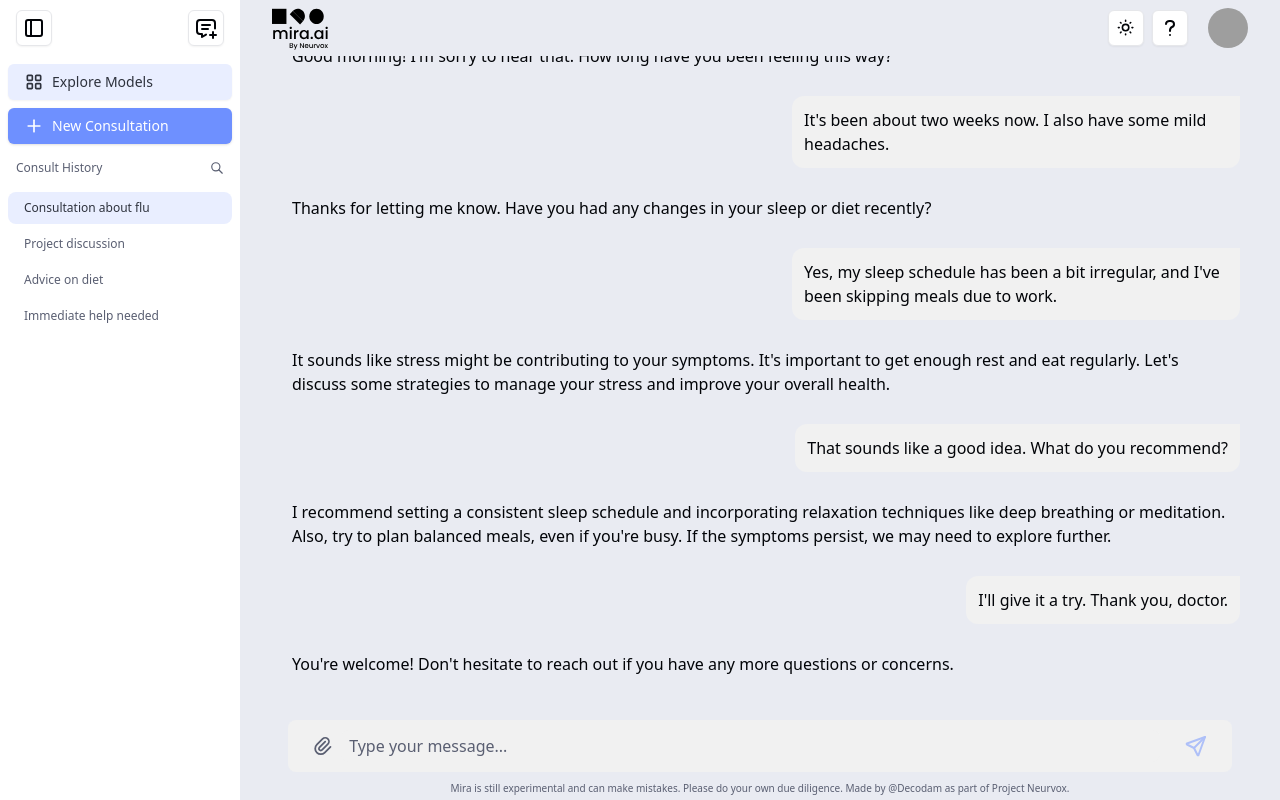
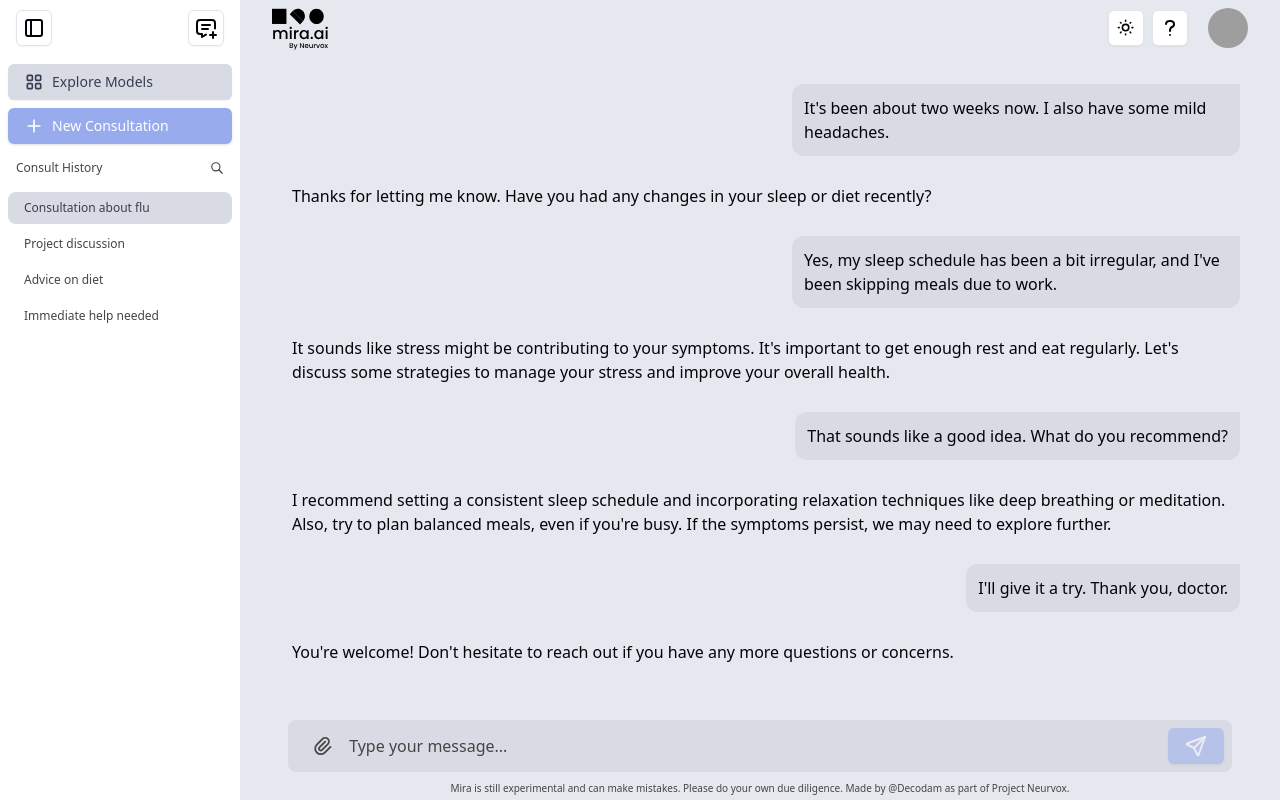
Before and after one commit to Decodam/mira, a Next.js app: page /c/1 in a window 1280 px wide. Built offline with nearby package versions, Linux system fonts and the light colour scheme; grey boxes are pictures that could not be loaded.

Commit message:
ui complete

```diff
--- a/src/app/(ai_chat)/c/[id]/page.jsx
+++ b/src/app/(ai_chat)/c/[id]/page.jsx
@@ -51,7 +51,7 @@ export default function ChatIDPage({}) {
             key={index}
             className={`flex ${message.role === "user" ? "justify-end" : "justify-start"}`}
           >
-            <div className={`p-3 rounded-xl rounded-tr-none ${message.role === "user" && "bg-accent max-w-md"}`}>
+            <div className={`p-3 rounded-xl rounded-tr-none ${message.role === "user" && "bg-accent max-w-sm md:max-w-md"}`}>
               {message.parts.map((part, idx) => (
                 <p className="text-foreground" key={idx}>{part.text}</p>
               ))}
--- a/src/components/chat-layout.jsx
+++ b/src/components/chat-layout.jsx
@@ -201,14 +201,14 @@ export default function ChatLayout({ children, formAction }) {
 
         {/* Content Here */}
         <div className="chat-content flex-1 bg-muted flex flex-col">
-          <div id="content" className="mt-14 overflow-y-scroll py-2 flex-1 scrollbar">
+          <div id="content" className="mt-14 pb-20 md:py-5 overflow-y-scroll py-2 flex-1 scrollbar">
             <div className="container">
               {children}
             </div>
           </div>
 
           {formAction && (
-            <div className="md:container">
+            <div className="fixed bottom-0 left-0 -z-0 bg-muted w-full md:static md:container">
               <form action={formSubmitAction} className="flex items-center p-2">
                 <div className="inputbox flex items-center w-full p-2 rounded-lg bg-accent">
                   <IconPaperclip cursor="pointer" className="ml-4 mr-2 text-muted-foreground" onClick={handlePaperclipClick} />
@@ -242,8 +242,7 @@ export default function ChatLayout({ children, formAction }) {
                   <Button
                     disabled={InputText === '' || loading}
                     type="submit"
-                    variant="primary"
-                    className="ml-2 text-primary"
+                    className="ml-2"
                   >
                     {loading ? (
                       <div className="animate-spin rounded-full h-5 w-5 border-t-2 border-primary"></div>
--- a/src/styles/globals.css
+++ b/src/styles/globals.css
@@ -6,48 +6,48 @@
 /* theme generated from @ui.jln.dev : https://ui.jln.dev/theme/gVeKFvZHwMLouWa8 */
 @layer base {
   :root {
-    --background: 226 66% 100%;
+    --background: 226 58% 100%;
     --foreground: 226 51% 2%;
-    --muted: 226 25% 93%;
-    --muted-foreground: 226 12% 40%;
-    --popover: 226 66% 100%;
+    --muted: 226 25% 92%;
+    --muted-foreground: 226 0% 27%;
+    --popover: 226 58% 100%;
     --popover-foreground: 226 51% 2%;
-    --card: 0 0% 99%;
-    --card-foreground: 226 51% 1%;
-    --border: 226 9% 91%;
-    --input: 226 9% 91%;
-    --primary: 226 100% 71.49%;
-    --primary-foreground: 226 0% 100%;
-    --secondary: 226 100% 95.61%;
-    --secondary-foreground: 226 14% 21%;
-    --accent: 226 0% 94.62%;
-    --accent-foreground: 226 14% 21%;
-    --destructive: 17 80% 29%;
-    --destructive-foreground: 17 80% 89%;
-    --ring: 226 3% 77%;
+    --card: 226 58% 100%;
+    --card-foreground: 226 51% 2%;
+    --border: 226 14% 90%;
+    --input: 226 14% 90%;
+    --primary: 226 69% 76%;
+    --primary-foreground: 226 58% 100%;
+    --secondary: 226 19% 87%;
+    --secondary-foreground: 226 19% 27%;
+    --accent: 226 19% 87%;
+    --accent-foreground: 226 19% 27%;
+    --destructive: 5 85% 33%;
+    --destructive-foreground: 5 85% 93%;
+    --ring: 226 69% 76%;
     --radius: 0.5rem;
   }
 
   .dark {
-    --background: 226 32% 4%;
-    --foreground: 226 29% 99%;
-    --muted: 226 25% 7%;
-    --muted-foreground: 226 12% 60%;
-    --popover: 226 32% 4%;
-    --popover-foreground: 226 29% 99%;
-    --card: 226 32% 5%;
-    --card-foreground: 0 0% 100%;
-    --border: 226 9% 11%;
-    --input: 226 9% 11%;
-    --primary: 226 3% 77%;
-    --primary-foreground: 226 3% 17%;
-    --secondary: 226 2.01% 18.1%;
-    --secondary-foreground: 226 12% 73%;
-    --accent: 226 12% 13%;
-    --accent-foreground: 226 12% 73%;
-    --destructive: 17 80% 52%;
+    --background: 226 32% 2%;
+    --foreground: 226 37% 99%;
+    --muted: 226 25% 8%;
+    --muted-foreground: 226 0% 73%;
+    --popover: 226 32% 2%;
+    --popover-foreground: 226 37% 99%;
+    --card: 226 32% 2%;
+    --card-foreground: 226 37% 99%;
+    --border: 226 14% 13%;
+    --input: 226 14% 13%;
+    --primary: 226 69% 76%;
+    --primary-foreground: 226 69% 16%;
+    --secondary: 226 5% 16%;
+    --secondary-foreground: 226 5% 76%;
+    --accent: 226 5% 16%;
+    --accent-foreground: 226 5% 76%;
+    --destructive: 5 85% 54%;
     --destructive-foreground: 0 0% 100%;
-    --ring: 226 3% 77%;
+    --ring: 226 69% 76%;
   }
 }
 
```
